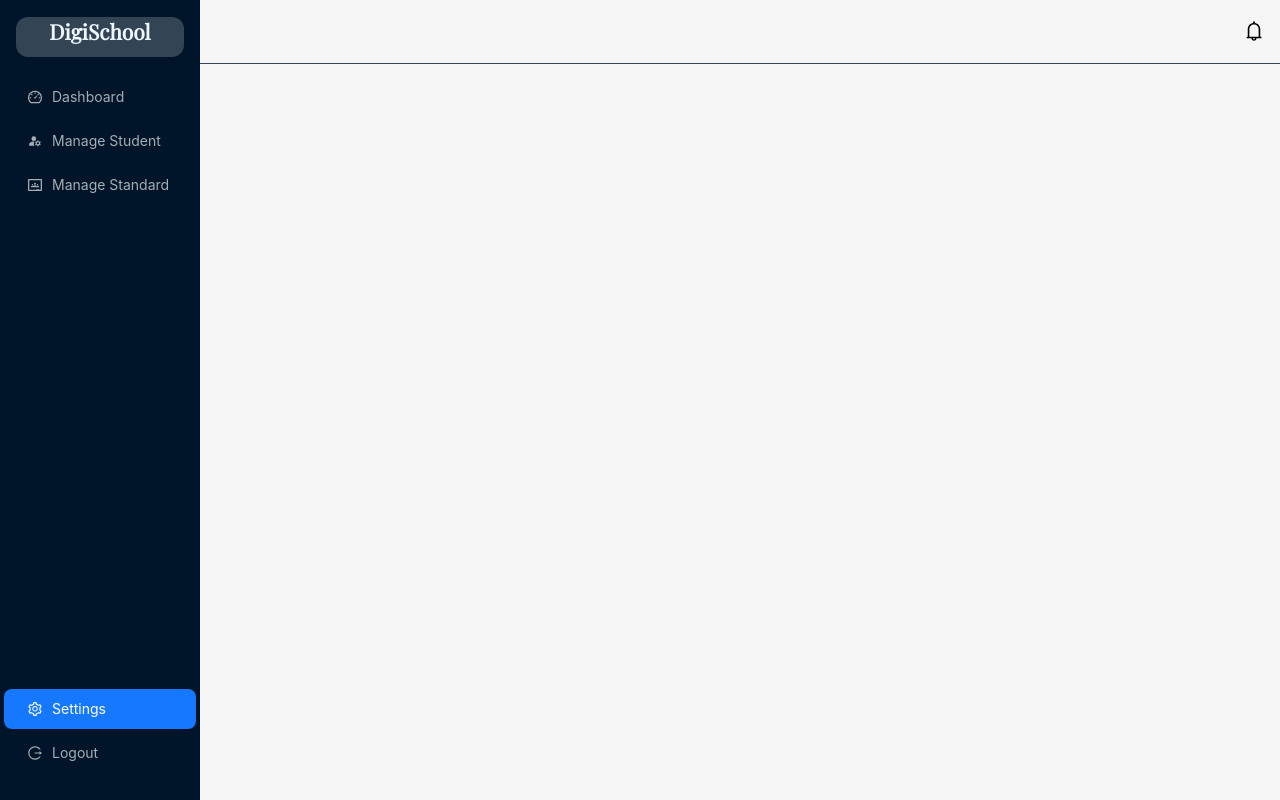
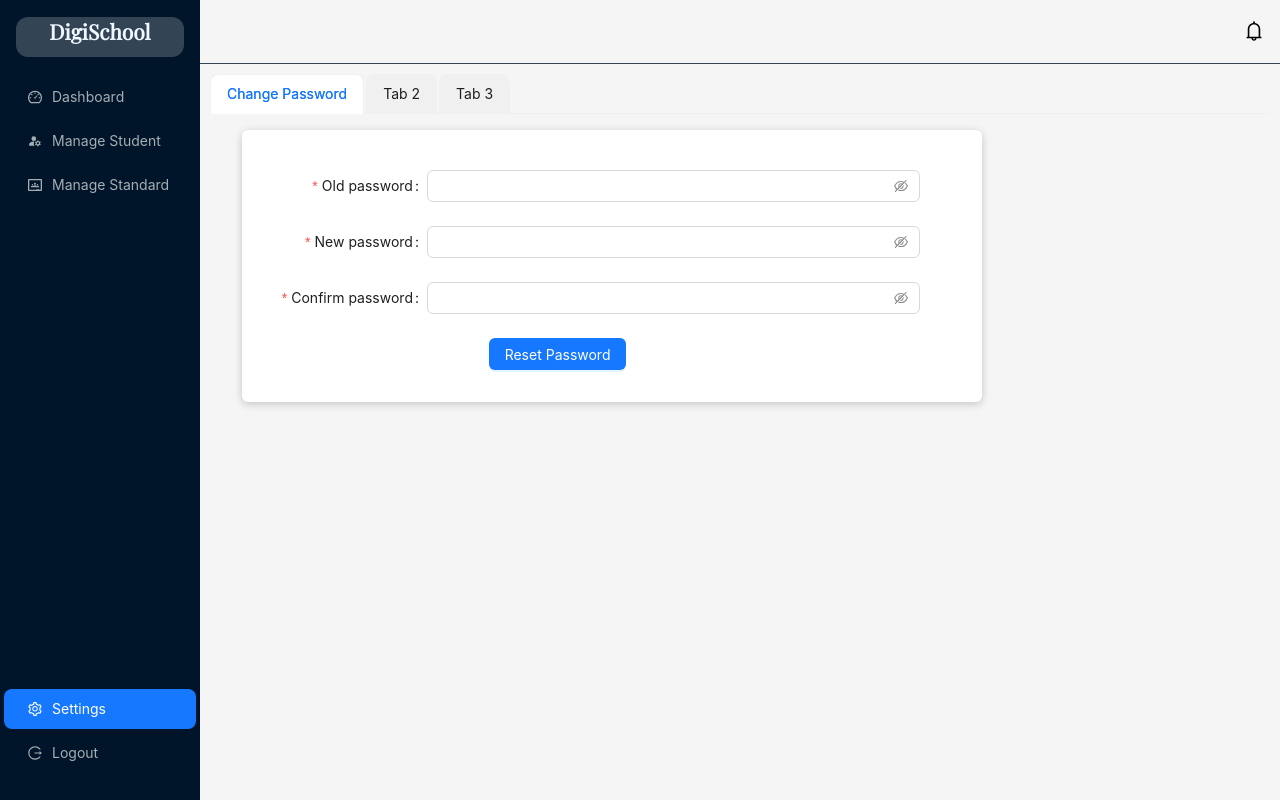
Before and after one commit to papai004/DigiSchool-Frontend, a React (Create React App) app: page /settings in a window 1280 px wide. Built offline with nearby package versions, Linux system fonts and the light colour scheme; sample sign-in values are in the browser's storage.

Commit message:
added change password form in settings route and integrated its API

```diff
--- /dev/null
+++ b/src/components/ChangePassword.jsx
@@ -0,0 +1,125 @@
+import React from "react";
+import { Button, Form, Input } from "antd";
+import StyledCard from "./card/StyledCard";
+import { useForm } from "antd/es/form/Form";
+
+const validatePassword = (rule, value) => {
+  if (value.length < 6) {
+    return Promise.reject("Password must be at least 6 characters long");
+  }
+  if (!/[a-zA-Z]/.test(value) || !/\d/.test(value)) {
+    return Promise.reject(
+      "Password must contain at least one letter and one digit"
+    );
+  }
+  return Promise.resolve();
+};
+
+const ChangePassword = ({payload, resetFormFields=false}) => {
+  const [form] = useForm();
+
+  const onFinish = (values) => {
+    payload(values);
+    if(resetFormFields === true){
+      form.resetFields();
+    }
+  };
+
+  return (
+    <StyledCard>
+      <Form
+        form={form}
+        name="basic"
+        labelCol={{
+          span: 6,
+        }}
+        wrapperCol={{
+          span: 16,
+        }}
+        style={{marginTop: "2rem"}}
+        onFinish={onFinish}
+        autoComplete="off"
+      >
+        {/* <div style={{textAlign: "center"}}><h3 color="green">Reset Password</h3></div> */}
+
+        <Form.Item
+          label="Old password"
+          name="old_Password"
+          rules={[
+            {
+              required: true,
+              message: "Please input your old password!",
+            },
+          ]}
+        >
+          <Input.Password />
+        </Form.Item>
+        <Form.Item
+          name="new_Password"
+          label="New password"
+          dependencies={["old_Password"]}
+          hasFeedback
+          rules={[
+            {
+              required: true,
+              message: "Please set your password!",
+            },
+            ({ getFieldValue }) => ({
+              validator(_, value) {
+                if (!value || getFieldValue("old_Password") !== value) {
+                  return Promise.resolve();
+                }
+                return Promise.reject(
+                  new Error(
+                    "The new password that you entered is same as before!"
+                  )
+                );
+              },
+            }),
+            {
+              validator: validatePassword,
+            },
+          ]}
+        >
+          <Input.Password />
+        </Form.Item>
+        <Form.Item
+          name="confirm_Password"
+          label="Confirm password"
+          dependencies={["new_Password"]}
+          hasFeedback
+          rules={[
+            {
+              required: true,
+              message: "Please confirm your password!",
+            },
+            ({ getFieldValue }) => ({
+              validator(_, value) {
+                if (!value || getFieldValue("new_Password") === value) {
+                  return Promise.resolve();
+                }
+                return Promise.reject(
+                  new Error("The new password that you entered do not match!")
+                );
+              },
+            }),
+          ]}
+        >
+          <Input.Password />
+        </Form.Item>
+        <Form.Item
+          wrapperCol={{
+            offset: 8,
+            span: 16,
+          }}
+        >
+          <Button type="primary" htmlType="submit">
+            Reset Password
+          </Button>
+        </Form.Item>
+      </Form>
+    </StyledCard>
+  );
+};
+
+export default ChangePassword;
--- a/src/components/sidebar/Sidebar.js
+++ b/src/components/sidebar/Sidebar.js
@@ -24,11 +24,15 @@ function getItem(label, key, icon, children, type) {
 
 const items = [
   getItem("Dashboard", "/dashboard", <DashboardOutlined />),
+
   getItem("Manage Student", "/manage_student", <MdManageAccounts />),
+
   getItem("Manage Standard", "/manage_standard", <SiGoogleclassroom />),
 ];
+
 const bottomItems = [
   getItem("Settings", "/settings", <SettingOutlined />),
+
   getItem("Logout", "/", <LogoutOutlined />),
 ];
 
@@ -37,12 +41,16 @@ function Sidebar() {
   const [selectedKeys, setSelectedKeys] = useState();
 
   useEffect(() => {
-    if (selectedKeys !== location.pathname) setSelectedKeys(location.pathname);
+    if (selectedKeys !== location.pathname) {
+      setSelectedKeys(location.pathname);
+    }
   }, [location.pathname, selectedKeys]);
 
   const handleMenuChange = async (newPath) => {
     setSelectedKeys(newPath);
+
     navigate(newPath);
+
     if (newPath === "/") {
       localStorage.removeItem("accessToken");
       localStorage.removeItem("refreshToken");
--- a/src/pages/Settings.jsx
+++ b/src/pages/Settings.jsx
@@ -1,14 +1,77 @@
-import React from 'react'
-import AppLayout from '../layout/AppLayout';
+import React, { useEffect, useState } from "react";
+import { Tabs, notification } from "antd";
+import AppLayout from "../layout/AppLayout";
+import ChangePassword from "../components/ChangePassword";
+import networkRequest from "../lib/apis/networkRequest";
 
-function Settings() {
+const Settings = () => {
+
+  const [fields, setFields] = useState(false);
+
+  const onchange = (key) => {
+    console.log(key);
+  }
+
+  const resetPassword = async(values) => {
+    const reqBody = {
+      old_Password: values.old_Password,
+      new_Password: values.new_Password,
+      confirm_Password: values.confirm_Password,
+    };
+    try {
+      const { isOk, message } = await networkRequest(
+        "/school/change_password",
+        "POST",
+        reqBody,
+        true
+      );
+      if (isOk) {
+        notification.success({
+          message: message || "Password updated Successfully",
+        });
+        setFields(true);
+      } else {
+        notification.error({
+          message: message || "Something went wrong :(",
+        });
+      }
+    } catch (err) {
+      notification.error({
+        message: "Something went wrong",
+      });
+      console.log("Error =", err);
+    }
+  }
+
+  useEffect(() => {
+  }, [fields]);
+
+  const tabsData = [
+    {
+      label: "Change Password",
+      key: "1",
+      children: <ChangePassword payload={resetPassword} resetFormFields={fields} />,
+    },
+    {
+      label: "Tab 2",
+      key: "2",
+      children: "This is content for Tab 2",
+    },
+    {
+      label: "Tab 3",
+      key: "3",
+      children: "This is content for Tab 3",
+    },
+  ];
+
   return (
     <React.Fragment>
       <AppLayout>
-
+        <Tabs defaultActiveKey="1" type="card" onChange={(key) => onchange(key)} items={tabsData} style={{margin: "10px"}}>
+        </Tabs>
       </AppLayout>
     </React.Fragment>
-  )
-}
+  );
+};
 
 export default Settings;
```
Lines whose indentation alone changed are shown as unchanged.
